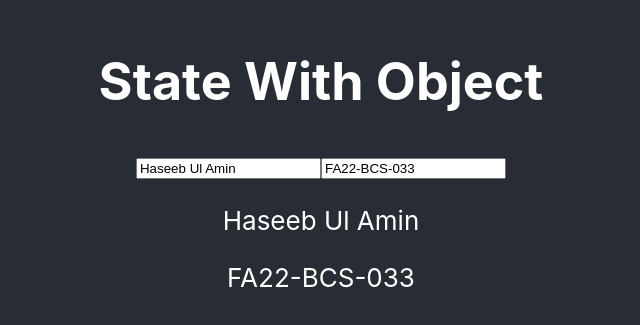
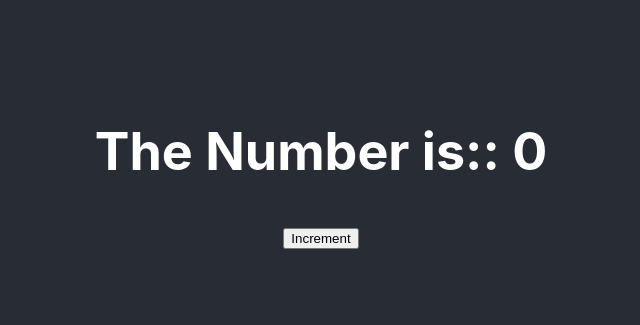
Before and after one commit to haseebulamin/React-Course-Project, a React (Create React App) app: page / in a window 1280 px wide. Shown: the part 233-558 px from the top of the page, without its empty margins (319-959 px from the left). Built offline with nearby package versions, Linux system fonts and the light colour scheme.

Commit message:
use Callback

```diff
--- a/src/App.js
+++ b/src/App.js
@@ -1,10 +1,10 @@
 import './App.css';
-import StateWithObject from './Components/React-roadmap-Docs/StateWithObject';
+import UseCallBack from './Components/React-roadmap-Docs/Hooks/UseCallBack';
 function App() {
   return (
     <div className="App">
       <header className="App-header">
-        <StateWithObject/>
+       <UseCallBack/>
       </header>
     </div>
   );
--- /dev/null
+++ b/src/Components/React-roadmap-Docs/Hooks/UseCallBack.jsx
@@ -0,0 +1,19 @@
+import React,{useCallback,useState} from 'react'
+
+export default function UseCallBack() {
+    const [number, setNumber] = useState(0);
+
+
+    const handleClick = useCallback(() => {
+      console.log(number);
+    }, []);
+
+
+    return (
+      <div className="App">
+        <h1> The Number is:: {number}</h1>
+        <button onClick={() => { setNumber(number + 1); handleClick();}}> Increment </button>
+      </div>
+
+  )
+}
```
